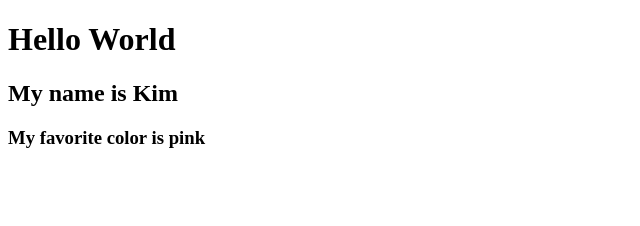
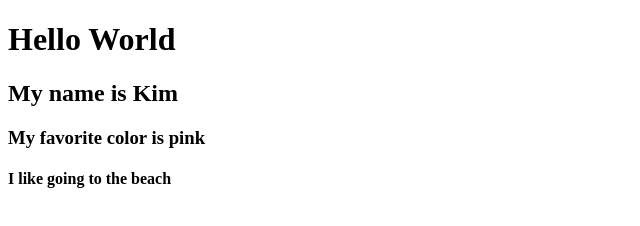
Before and after one commit to kimmyflora/js-arrays-lab, a plain HTML site: page index.html in a window 1280 px wide. Shown: the whole page, without its empty margins (0-640 px from the left). Drawn offline with Linux system fonts and the light colour scheme.

Commit message:
added h4

```diff
--- a/index.html
+++ b/index.html
@@ -9,6 +9,7 @@
     <h1>Hello World</h1>
     <h2>My name is Kim</h2>
     <h3>My favorite color is pink</h3>
+    <h4>I like going to the beach</h4>
 
 </body>
 </html>
```
